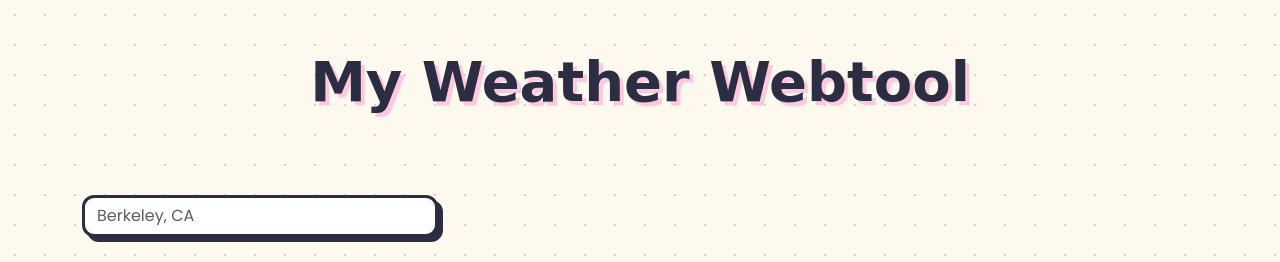
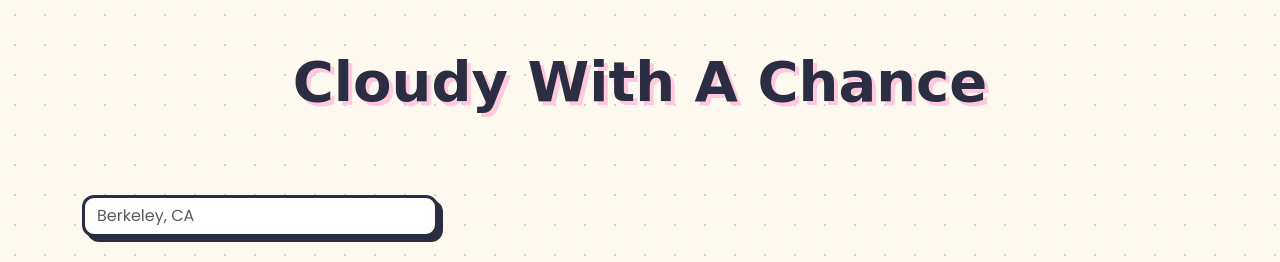
Before and after one commit to anushkav03/weather-board, a Flask app: page / in a window 1280 px wide. Shown: the top 262 px of the page. Run offline with Flask 3, Linux system fonts and the light colour scheme; data that the repository does not hold is empty; some web fonts are replaced.

Commit message:
changed title

```diff
--- a/templates/index.html
+++ b/templates/index.html
@@ -22,7 +22,7 @@
 
             <!-- Header -->
              <div class="row text-center my-5">
-                <h1 class="header">My Weather Webtool </h1>
+                <h1 class="header">Cloudy With A Chance</h1>
              </div>
 
             <!-- Search Box -->
```
